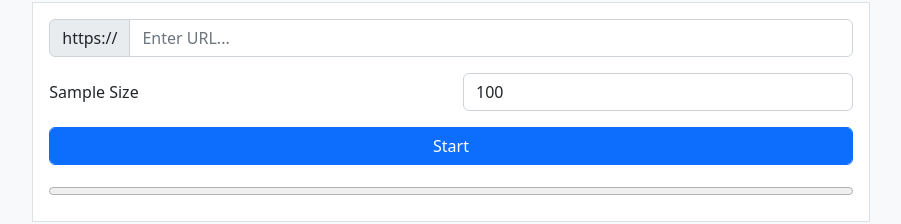
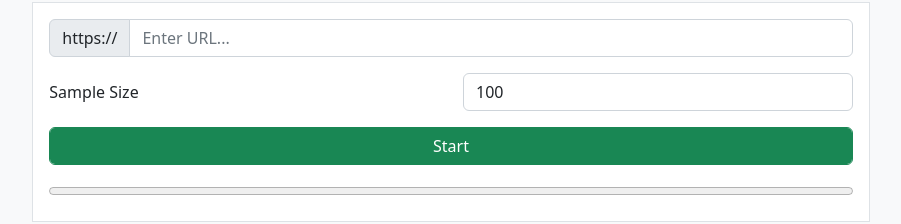
Before and after one commit to hachibu/website-request-stopwatch, a React (Create React App) app: page / in a window 1280 px wide. Shown: the part 70-294 px from the top of the page, without its empty margins (189-1090 px from the left). Built offline with nearby package versions, Linux system fonts and the light colour scheme.

Commit message:
Add validation

```diff
--- a/src/App.tsx
+++ b/src/App.tsx
@@ -12,6 +12,7 @@ function App() {
   const [responseTimes, setResponseTimes] = useState<number[]>([])
   const [stats, setStats] = useState<Stats>(newStats())
   const [progress, setProgress] = useState<number>(0)
+  const [disabled, setDisabled] = useState<boolean>(false)
 
   function resetState() {
     setResponseTimes(() => [])
@@ -43,26 +44,40 @@ function App() {
 
   async function onClick(event: MouseEvent<HTMLButtonElement>) {
     const data: number[] = []
+    const requestUrl = `https://${url}`
     const requestInit: RequestInit = {
       mode: "no-cors",
       cache: "no-store",
     }
 
+    if (url === "") {
+      return alert("Form validation error: URL must not be empty")
+    } else if (sampleSize > 10000) {
+      return alert("Form validation error: Sample size must not be greater than 10,000")
+    }
+
+    setDisabled(() => true)
     resetState()
     updateUrlSearch()
 
     for (let i = 0; i < sampleSize; i++) {
-      const startTimeMs = performance.now()
-      await fetch(`https://${url}`, requestInit)
-      const stopTimeMs = performance.now()
-      const timeMs = stopTimeMs - startTimeMs
+      const start = performance.now()
+      try {
+        await fetch(requestUrl, requestInit)
+      } catch(e) {
+        setDisabled(() => false)
+        return alert(`Fetch error: Failed to fetch "${requestUrl}"`)
+      }
+      const stop = performance.now()
+      const delta = stop - start
 
-      data.push(timeMs)
-
-      setResponseTimes((prevState) => [...prevState, timeMs])
+      data.push(delta)
+      setResponseTimes((prevState) => [...prevState, delta])
       setProgress(() => (data.length / sampleSize) * 100)
       setStats(() => calculateStats(data))
     }
+
+    setDisabled(() => false)
   }
 
   const plot = {
@@ -94,7 +109,9 @@ function App() {
             <input className="form-control" type="number" value={sampleSize} onChange={sampleSizeOnChange} min={1}></input>
           </div>
         </div>
-        <button className="form-control btn btn-primary mb-3" onClick={onClick}>Start</button>
+        <button className="form-control btn btn-success mb-3" onClick={onClick} disabled={disabled}>
+          Start
+        </button>
         <progress className="w-100" value={progress} max="100"></progress>
       </div>
 
```
